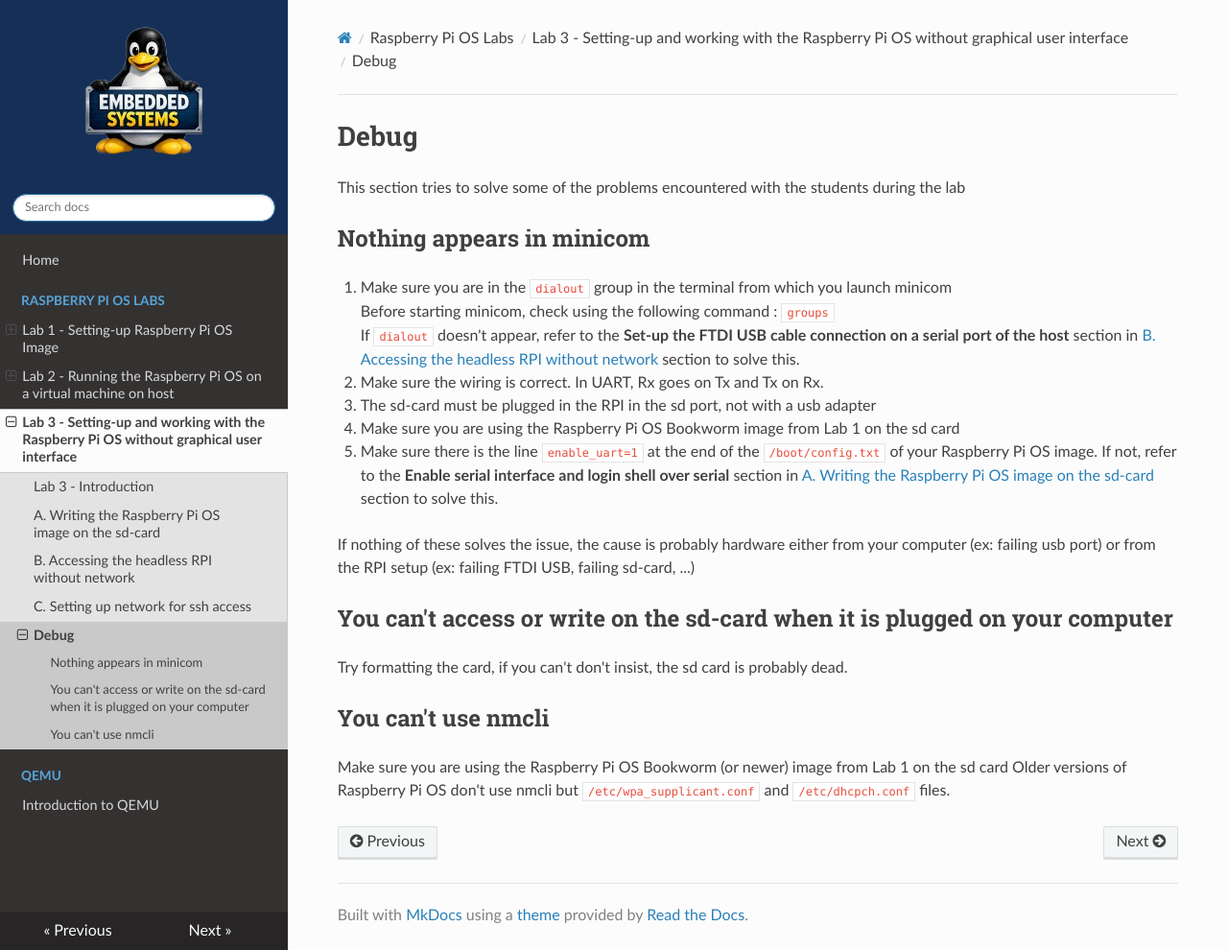
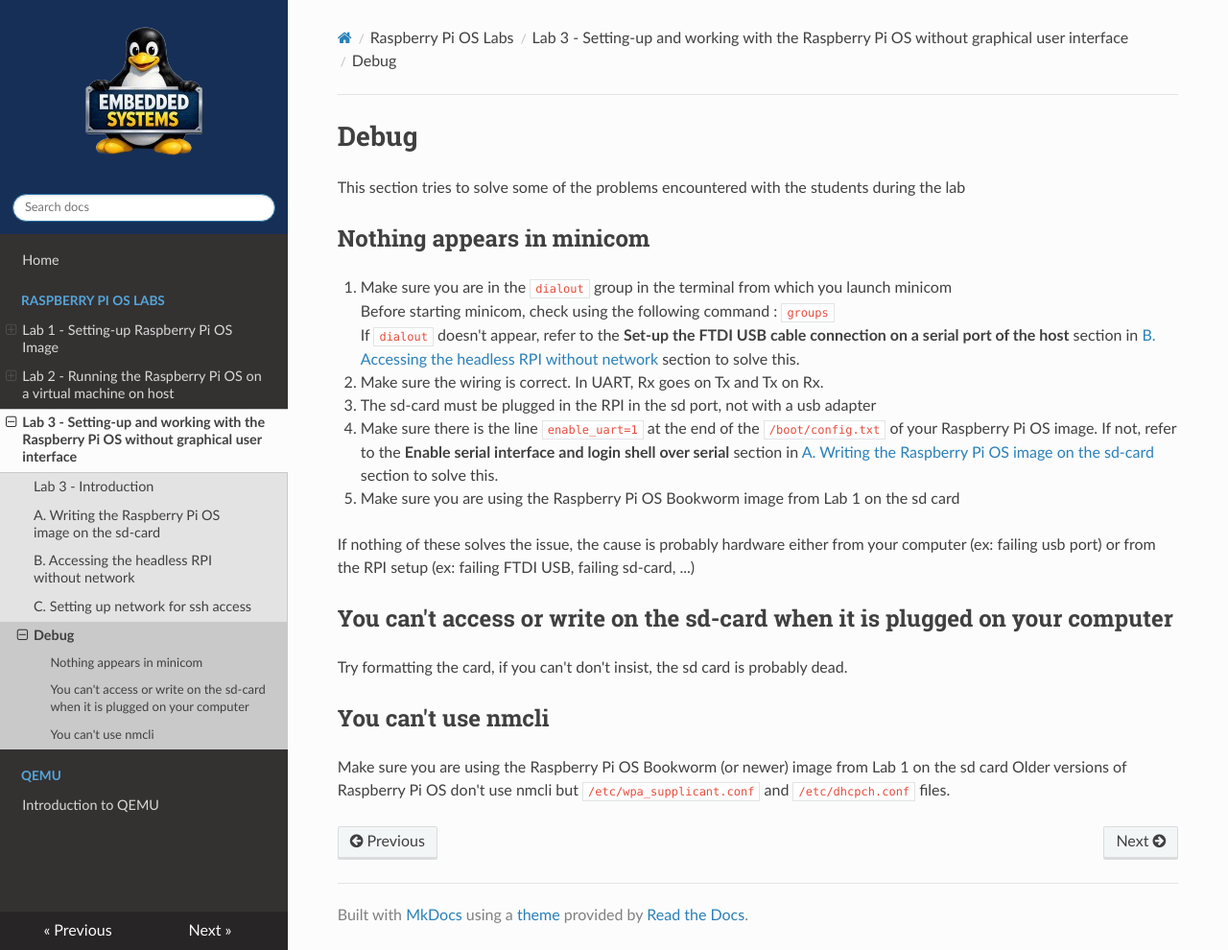
Before and after one commit to tlefloch/emb-sys, an MkDocs documentation site: the page built from docs/image/lab3/debug.md, in a window 1280 px wide and 990 px high. Shown: the whole window at 96% size. Built offline with MkDocs 1.6.1, drawn with Linux system fonts in a browser that asks for light colours; nearby versions of some CDN libraries.

```diff
--- a/docs/image/lab3/debug.md
+++ b/docs/image/lab3/debug.md
@@ -12,9 +12,9 @@ If `dialout` doesn't appear, refer to the **Set-up the FTDI USB cable connection
 
 3. The sd-card must be plugged in the RPI in the sd port, not with a usb adapter
 
-4. Make sure you are using the Raspberry Pi OS Bookworm image from Lab 1 on the sd card
+4. Make sure there is the line `enable_uart=1` at the end of the `/boot/config.txt` of your Raspberry Pi OS image. If not, refer to the **Enable serial interface and login shell over serial** section in [A. Writing the Raspberry Pi OS image on the sd-card](../lab3/writing.md) section to solve this.
 
-5. Make sure there is the line `enable_uart=1` at the end of the `/boot/config.txt` of your Raspberry Pi OS image. If not, refer to the **Enable serial interface and login shell over serial** section in [A. Writing the Raspberry Pi OS image on the sd-card](../lab3/writing.md) section to solve this.
+5. Make sure you are using the Raspberry Pi OS Bookworm image from Lab 1 on the sd card
 
 
 
```
